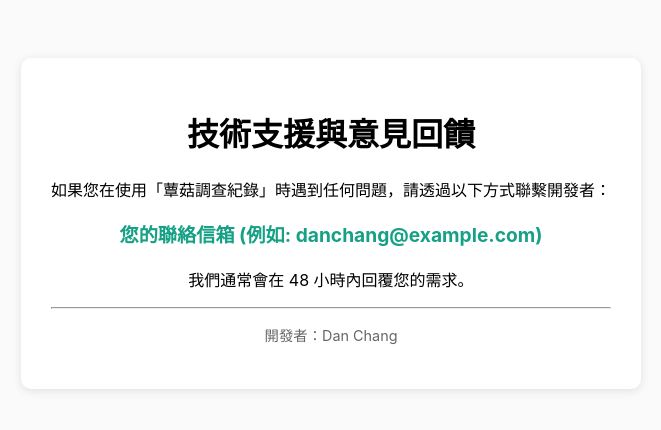
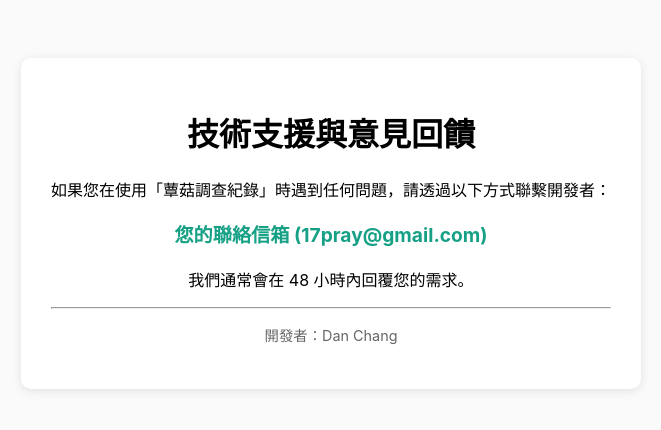
Before and after one commit to DanPray/look-fungus-APP, a plain HTML site: page support.html in a window 1280 px wide. Shown: the whole page, without its empty margins (309-970 px from the left). Drawn offline with Linux system fonts and the light colour scheme.

Commit message:
Update support.html

```diff
--- a/support.html
+++ b/support.html
@@ -13,7 +13,7 @@
     <div class="container">
         <h1>技術支援與意見回饋</h1>
         <p>如果您在使用「蕈菇調查紀錄」時遇到任何問題，請透過以下方式聯繫開發者：</p>
-        <p class="email">您的聯絡信箱 (例如: danchang@example.com)</p>
+        <p class="email">您的聯絡信箱 (17pray@gmail.com)</p>
         <p>我們通常會在 48 小時內回覆您的需求。</p>
         <hr>
         <p style="font-size: 0.9em; color: #666;">開發者：Dan Chang</p>
```
